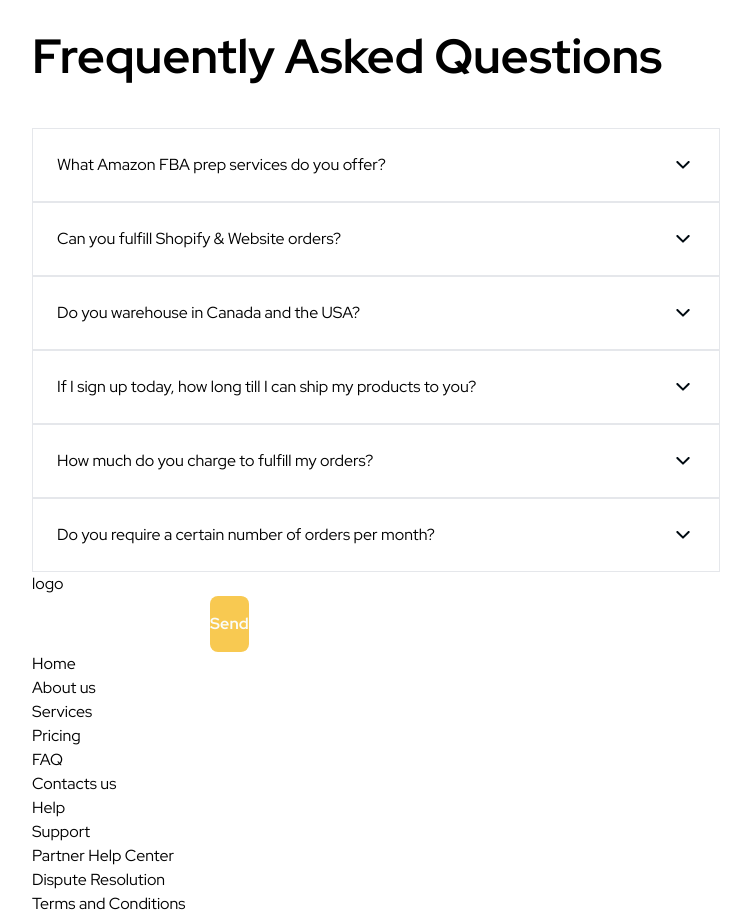
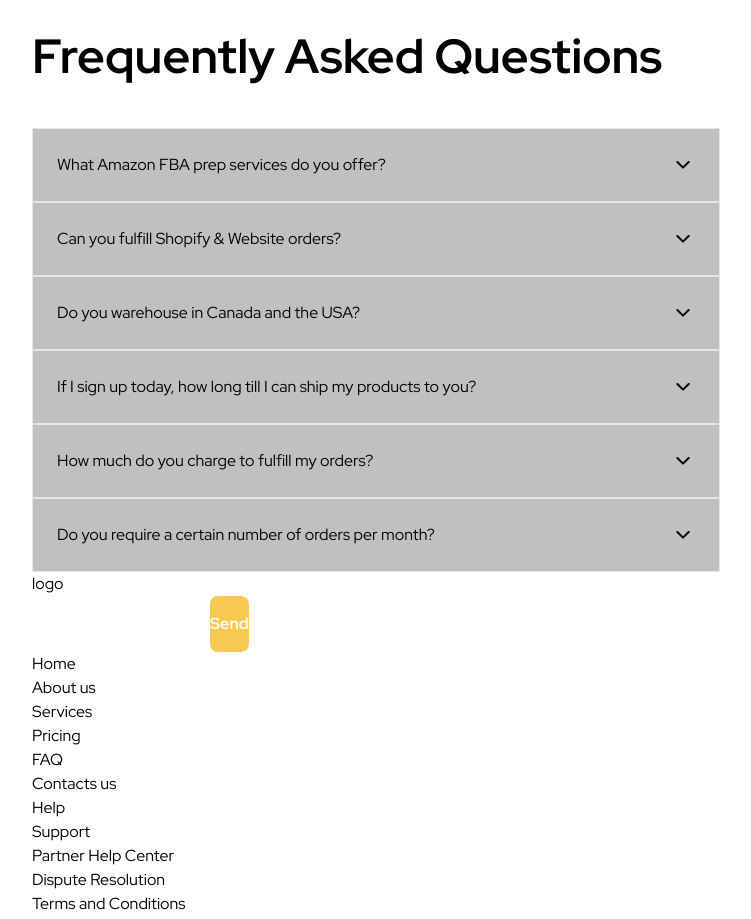
Before and after one commit to korvan17/nevadaFrontend, a Next.js app: page / in a window 1280 px wide. Shown: the part 800-1719 px from the top of the page, without its empty margins (264-1015 px from the left). Built offline with nearby package versions, Linux system fonts and the light colour scheme.

Commit message:
fix color li

```diff
--- a/src/components/Faq/Faq.jsx
+++ b/src/components/Faq/Faq.jsx
@@ -17,7 +17,7 @@ export default function Faq() {
           {Object.keys(faq).map((item) => (
             <li
               key={item}
-              className="flex flex-col justify-center bg-faqGrey border-inherit border-solid border transition-colors duration-500 hover:bg-[#757575] "
+              className="flex flex-col justify-center bg-captionalGreyLight border-inherit border-solid border transition-colors duration-500 hover:bg-[#757575] "
             >
               <FaqButton item={item} faq={faq} />
             </li>
```
